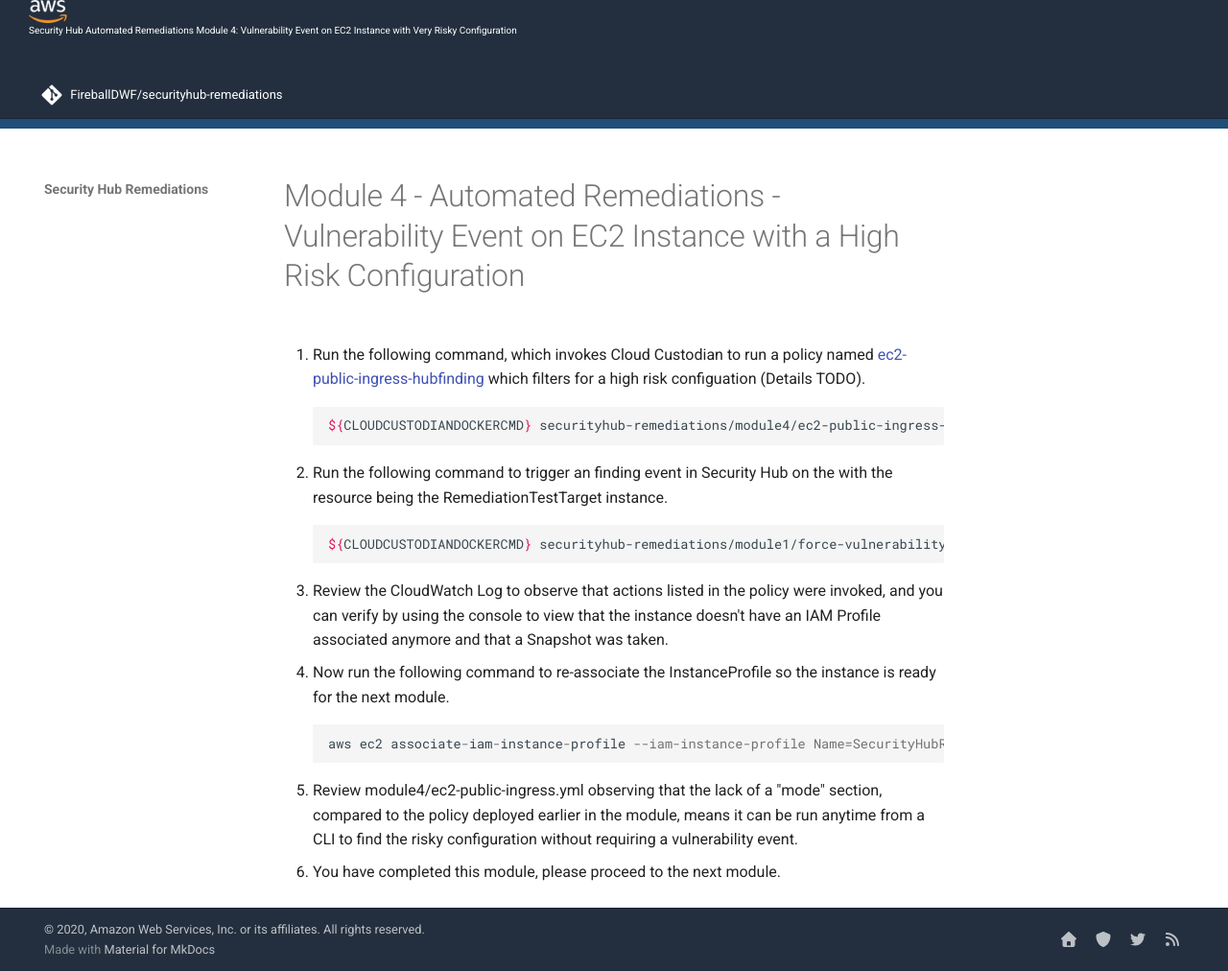
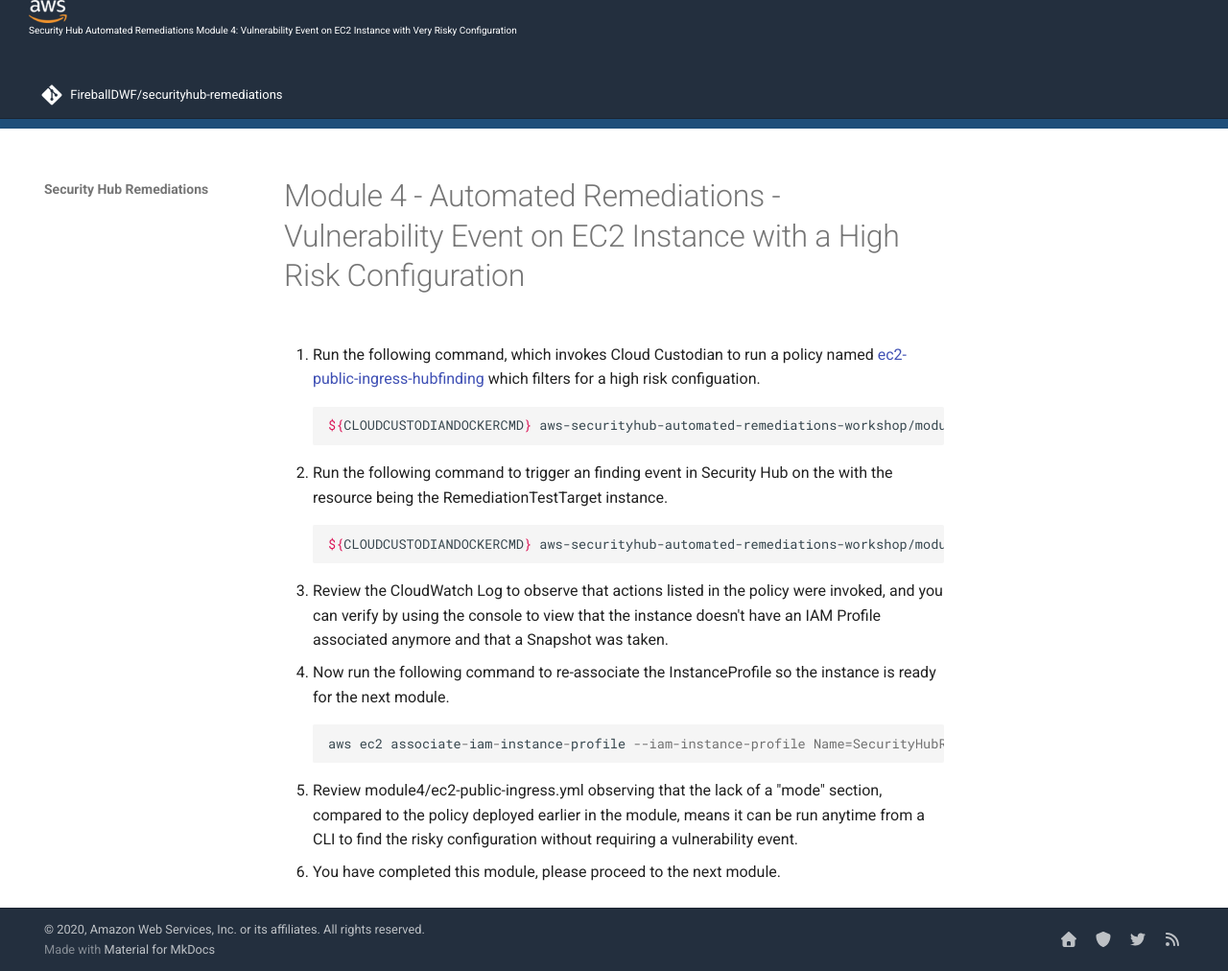
Before and after one commit to aws-samples/aws-securityhub-automated-remediations-workshop, an MkDocs documentation site: the page built from docs/04-ec2-instance-high-risk-config.md, in a window 1280 px wide and 1012 px high. Shown: the whole window at 96% size. Built offline with MkDocs 1.6.1 and Material for MkDocs 9.7.7, drawn with Linux system fonts in a browser that asks for light colours.

Commit message:
fix url dir dir

```diff
--- a/docs/04-ec2-instance-high-risk-config.md
+++ b/docs/04-ec2-instance-high-risk-config.md
@@ -1,11 +1,11 @@
 # Module 4 - Automated Remediations - Vulnerability Event on EC2 Instance with a High Risk Configuration
-1.  Run the following command, which invokes Cloud Custodian to run a policy named [ec2-public-ingress-hubfinding](https://github.com/FireballDWF/securityhub-remediations/blob/master/module4/ec2-public-ingress-hubfinding.yml) which filters for a high risk configuation (Details TODO).
+1.  Run the following command, which invokes Cloud Custodian to run a policy named [ec2-public-ingress-hubfinding](https://github.com/aws-samples/aws-securityhub-automated-remediations-workshop/blob/master/module4/ec2-public-ingress-hubfinding.yml) which filters for a high risk configuation.
 
-        ${CLOUDCUSTODIANDOCKERCMD} securityhub-remediations/module4/ec2-public-ingress-hubfinding.yml
+        ${CLOUDCUSTODIANDOCKERCMD} aws-securityhub-automated-remediations-workshop/module4/ec2-public-ingress-hubfinding.yml
 
 2.  Run the following command to trigger an finding event in Security Hub on the with the resource being the RemediationTestTarget instance.
 
-        ${CLOUDCUSTODIANDOCKERCMD} securityhub-remediations/module1/force-vulnerability-finding.yml
+        ${CLOUDCUSTODIANDOCKERCMD} aws-securityhub-automated-remediations-workshop/module1/force-vulnerability-finding.yml
 
 3.  Review the CloudWatch Log to observe that actions listed in the policy were invoked, and you can verify by using the console to view that the instance doesn't have an IAM Profile associated anymore and that a Snapshot was taken.
 4.  Now run the following command to re-associate the InstanceProfile so the instance is ready for the next module.
```
